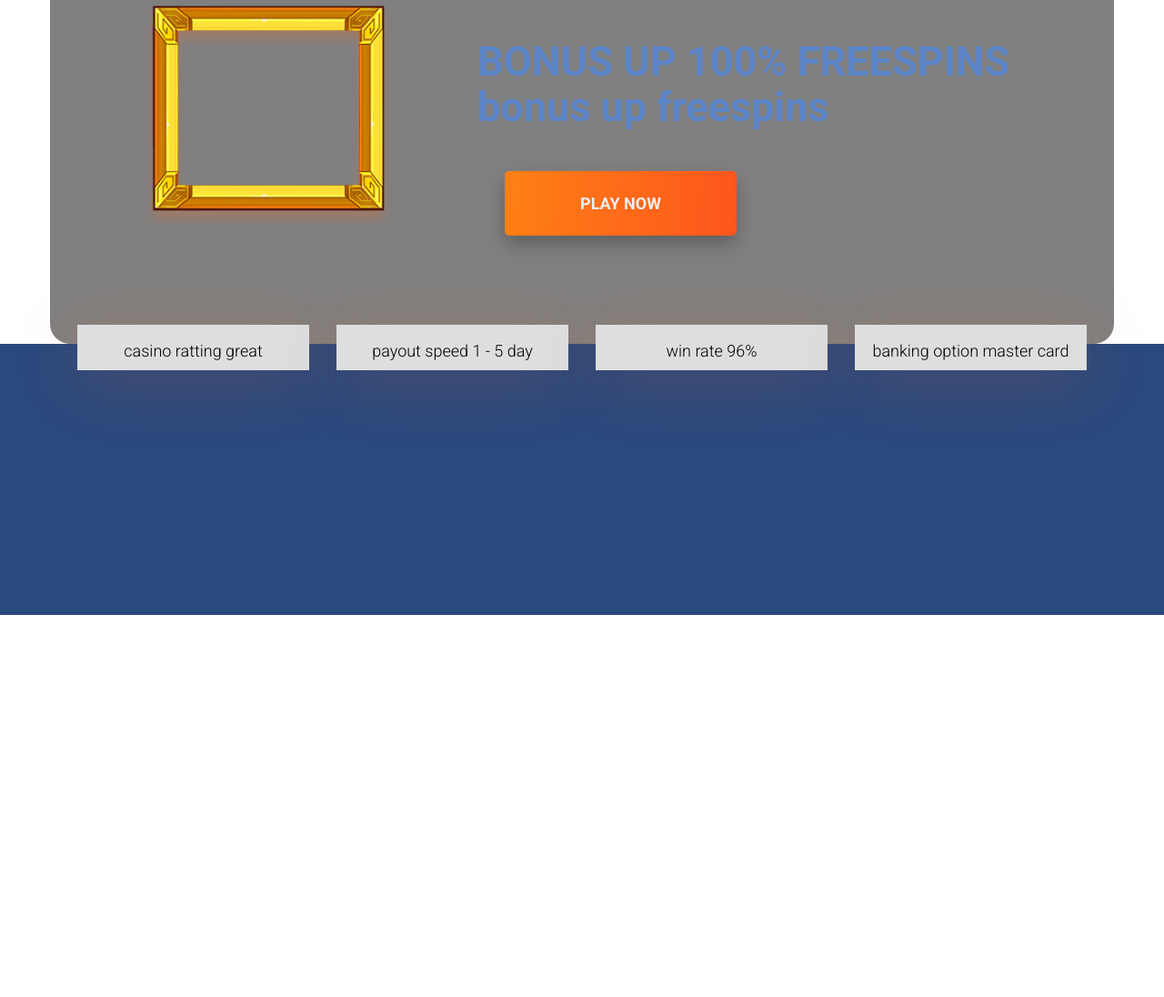
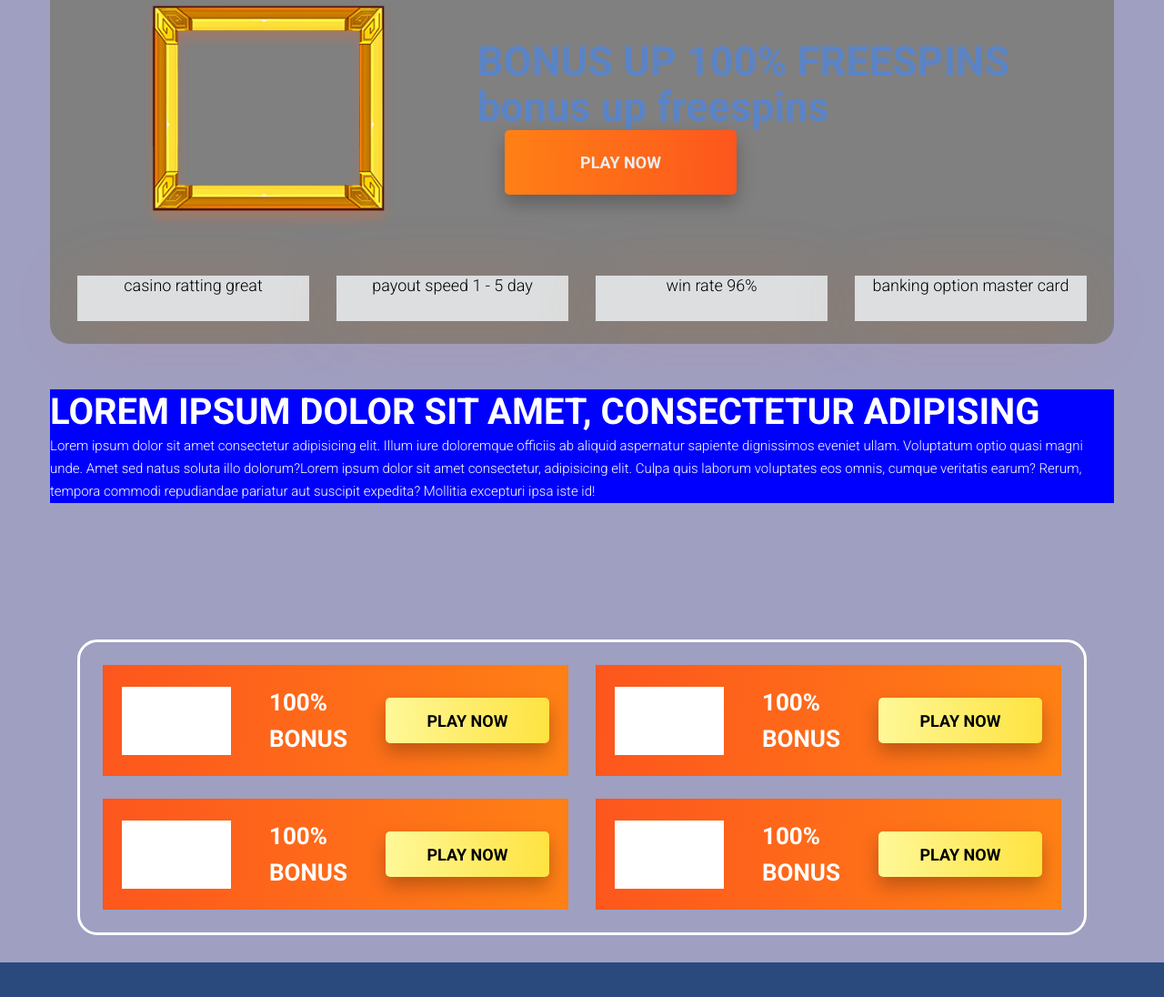
Before and after one commit to AlexZdesev90/big_rabbit_test, a plain HTML site: page index.html in a window 1280 px wide. Shown: the part 172-1268 px from the top of the page at 91% size. Before the commit the page ends 848 px from the top, so only its background shows below. Drawn offline with Linux system fonts and the light colour scheme.

Commit message:
add table info

```diff
--- a/assets/css/main.css
+++ b/assets/css/main.css
@@ -5,7 +5,16 @@ body {
     /* font-family: 'Rubik', sans-serif; */
     font-size: 18px;
     color: 000;
-    /* background: black; */
+    background: rgb(159, 159, 194);
+}
+
+*{
+    box-sizing: border-box;
+}
+
+p{
+    margin: 0;
+    padding: 0;
 }
 
 h1,h2,h3,h4,h5,h6 {
@@ -124,7 +133,7 @@ ul, li {
 }
 
 .frame img {
-    margin-bottom: 100px;
+    margin-bottom: 45px;
     filter: drop-shadow(0px 10px 20px 0px rgba(255,101,30,0.25));
 }
 
@@ -156,6 +165,77 @@ ul, li {
     color: #bbc0c3;
 } */
 
+.about__content {
+    height: 225px;
+    margin: 50px auto;
+}
+
+.about_header {
+    font-family: Roboto;
+    font-size: 40px;
+    line-height: 50px;
+    font-weight: 700;
+    text-transform: uppercase;
+    color: #ffffff;
+    background: blue;
+}
+
+.about__p {
+    font-family: Roboto;
+    font-size: 15px;
+    line-height: 25px;
+    font-weight: 400;
+    color: #ffffff;
+    background: blue;
+}
+
+.table {
+    display: grid;
+    padding: 25px;
+    margin: 30px;
+    grid-template-columns: 1fr 1fr;
+    grid-template-rows: 1fr 1fr;
+    gap: 25px 30px;
+    height: 325px;
+    border: 3px solid #ffffff;
+    border-radius: 22px;
+}
+
+.table__element {
+    display: flex;
+    align-items: center;
+    justify-content: space-around;
+    background-image: linear-gradient(94.0deg,#fd561d 0%, #ff8015 99%);
+}
+
+.table__window {
+    width: 120px;
+    height: 75px;
+    background: #fff;
+}
+
+.table__text{
+    color: #fff;
+    font-family: Roboto;
+    font-size: 26px;
+    line-height: 40px;
+    font-weight: 700;
+}
+
+.btn {
+    width: 180px;
+    height: 50px;
+    text-transform: uppercase;
+    box-shadow: 0px 10px 20px 0px rgba(0,0,0,0.25);
+    border-radius: 5px;
+    font-family: Roboto;
+    font-size: 18px;
+    line-height: 25px;
+    font-weight: 700;
+    border: none;
+    background-image: linear-gradient(94.0deg,#fef898 0%, #fee341 99%);
+}
+
 .footer {
     width: 1920px;
     height: 298px;
--- a/index.html
+++ b/index.html
@@ -54,10 +54,34 @@
         </div>
       </section>
 
-
       <section class="about">
         <div class="container">
+          <div class="about__content">
+          <h2 class="about_header">Lorem ipsum dolor sit amet, consectetur adipising</h2>
+          <p class="about__p">Lorem ipsum dolor sit amet consectetur adipisicing elit. Illum iure doloremque officiis ab aliquid aspernatur sapiente dignissimos eveniet ullam. Voluptatum optio quasi magni unde. Amet sed natus soluta illo dolorum?Lorem ipsum dolor sit amet consectetur, adipisicing elit. Culpa quis laborum voluptates eos omnis, cumque veritatis earum? Rerum, tempora commodi repudiandae pariatur aut suscipit expedita? Mollitia excepturi ipsa iste id!</p>
+        </div>
 
+        <div class="table">
+          <div class="table__element">
+            <div class="table__window"></div>
+              <div class="table__text">100%<br>BONUS</div>
+              <div><button class="btn">play now</button></div>
+            </div>
+          <div class="table__element">
+            <div class="table__window"></div>
+          <div class="table__text">100%<br>BONUS</div>
+          <div ><button class="btn">play now</button></div></div>
+          <div class="table__element">
+            <div class="table__window"></div>
+          <div class="table__text">100%<br>BONUS</div>
+          <div><button class="btn">play now</button></div></div>
+          <div class="table__element">
+            <div class="table__window"></div>
+          <div class="table__text">100%<br>BONUS</div>
+          <div><button class="btn">play now</button></div></div>
+        </div>
+
+        <div>
         </div>
       </section>
       <footer class="footer">
```
